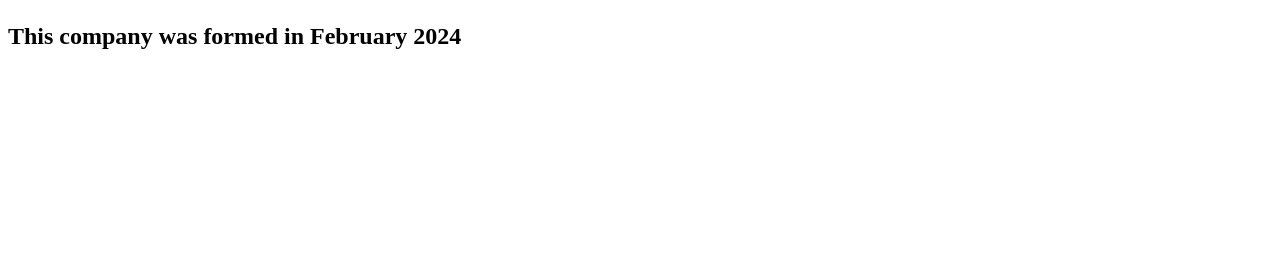
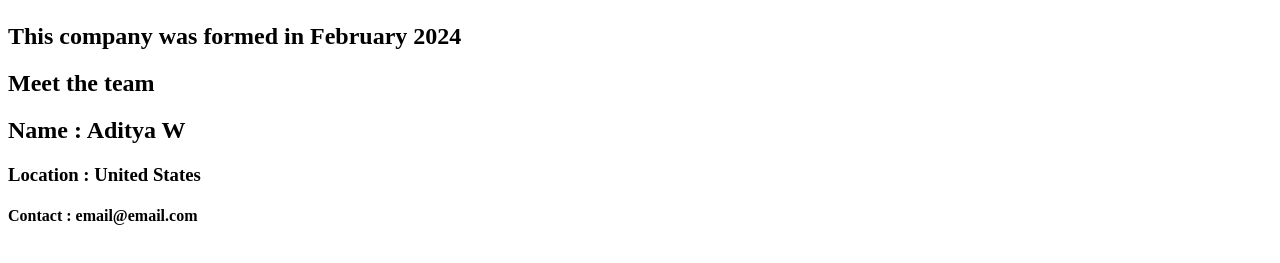
Before and after one commit to waditya/namaste-react, a React (Vite) app: page /about in a window 1280 px wide. Shown: the part 183-446 px from the top of the page. Built offline with nearby package versions, Linux system fonts and the light colour scheme.

Commit message:
Update About component with User component

```diff
--- a/src/components/About.js
+++ b/src/components/About.js
@@ -1,8 +1,15 @@
+import User from "./User";
+
 const About = () => {
     return (
         <div>
             <h1>About Us</h1>
             <h2> This company was formed in February 2024</h2>
+            <h2> Meet the team </h2>
+            <div>
+                <User />
+            </div>
+
         </div>
     )
 }
--- /dev/null
+++ b/src/components/User.js
@@ -0,0 +1,11 @@
+const User = () => {
+    return (
+        <div className = "user-card">
+            <h2>Name : Aditya W</h2>
+            <h3>Location : United States</h3>
+            <h4>Contact : email@email.com</h4>
+        </div>
+    )
+}
+
+export default User;
```
